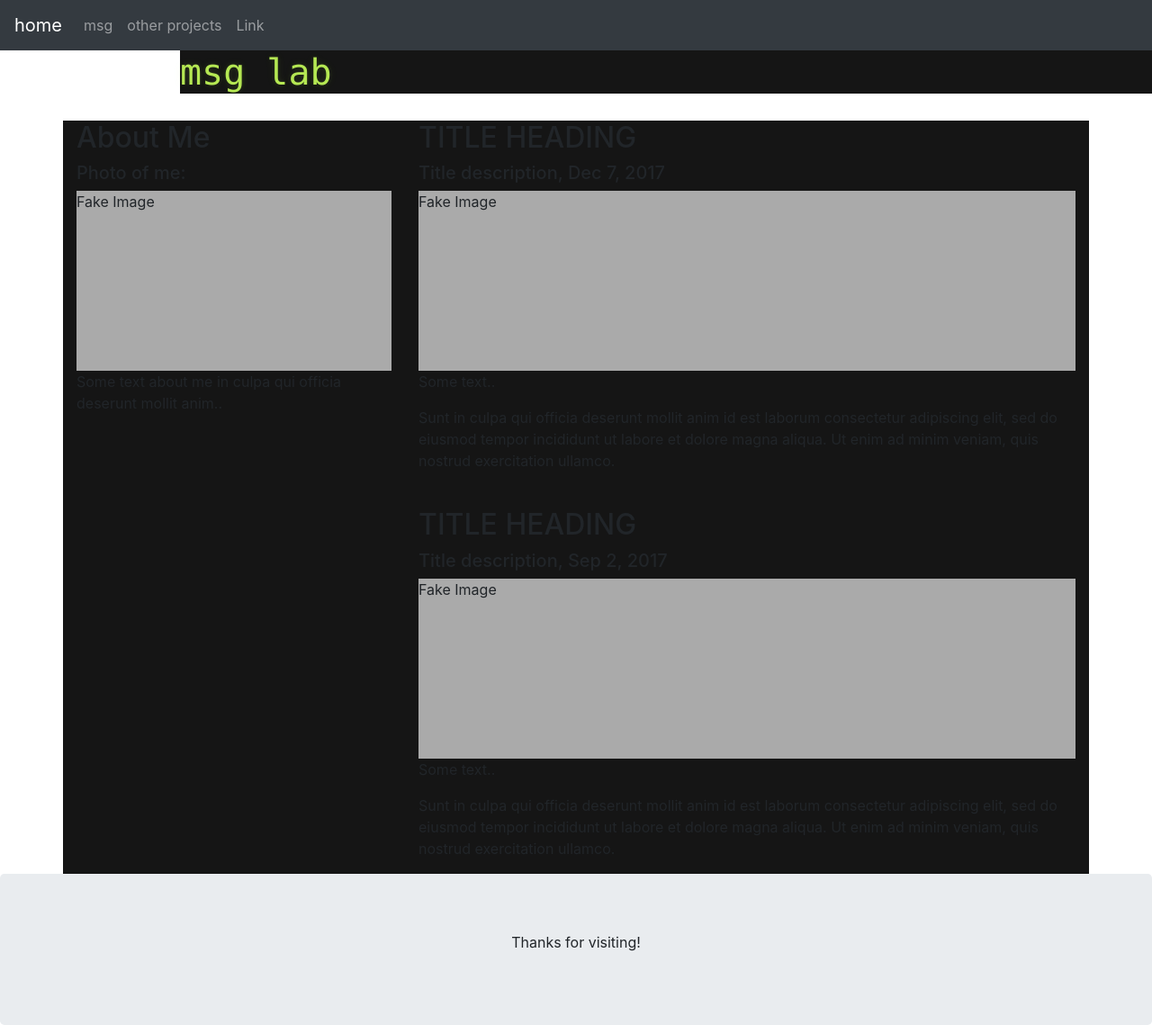
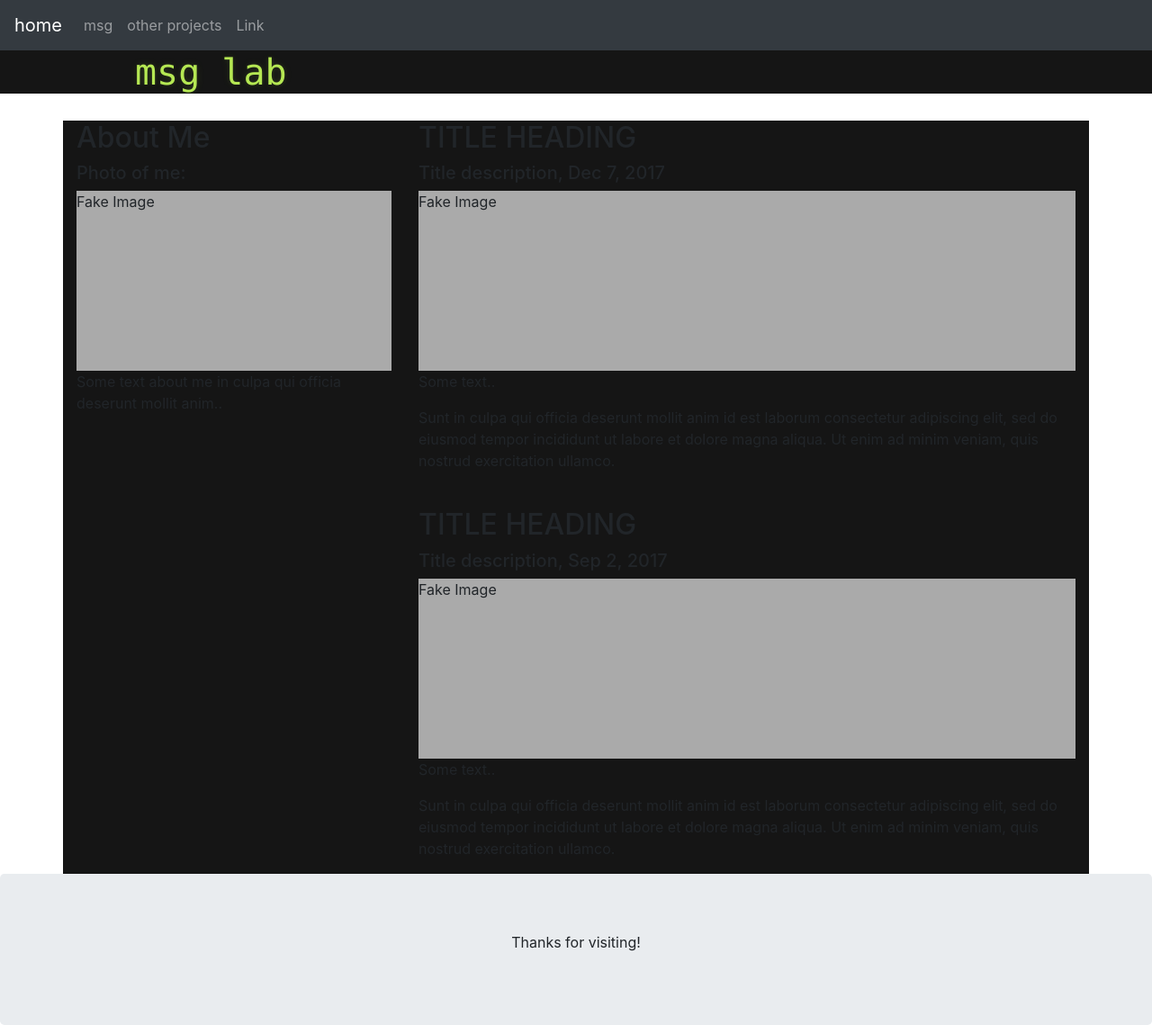
Before and after one commit to msglab/msglab, a Jekyll site: the page index.html, which Jekyll copies as it is, in a window 1280 px wide. Shown: the whole page at 90% size. Built offline with Jekyll 4.4.1, drawn with Linux system fonts in a browser that asks for light colours.

Commit message:
Update style.css

```diff
--- a/css/style.css
+++ b/css/style.css
@@ -11,7 +11,8 @@
     text-shadow: 0 1px 1px rgba(0,0,0,0.1),0 0 5px rgba(181,232,83,0.1),0 0 10px rgba(181,232,83,0.1);
     font-size: 30px;
     line-height: 1.5;
-    margin: 0 0 0 200px;
+    margin: 0 0 0 0px;
+    padding-left: 150px;
     font-weight: bold;
     font-family: Monaco, "Bitstream Vera Sans Mono", "Lucida Console", Terminal, monospace;
 }
```
